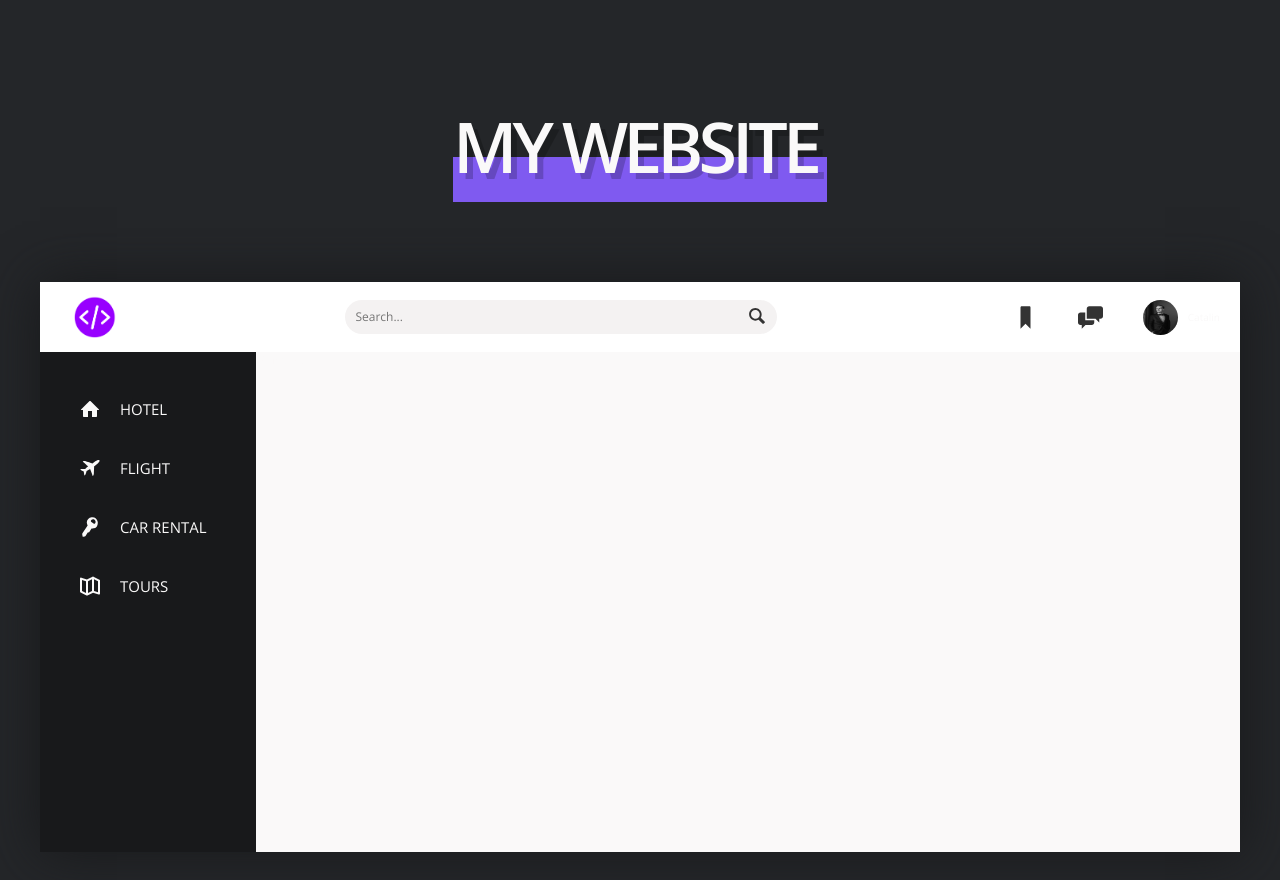
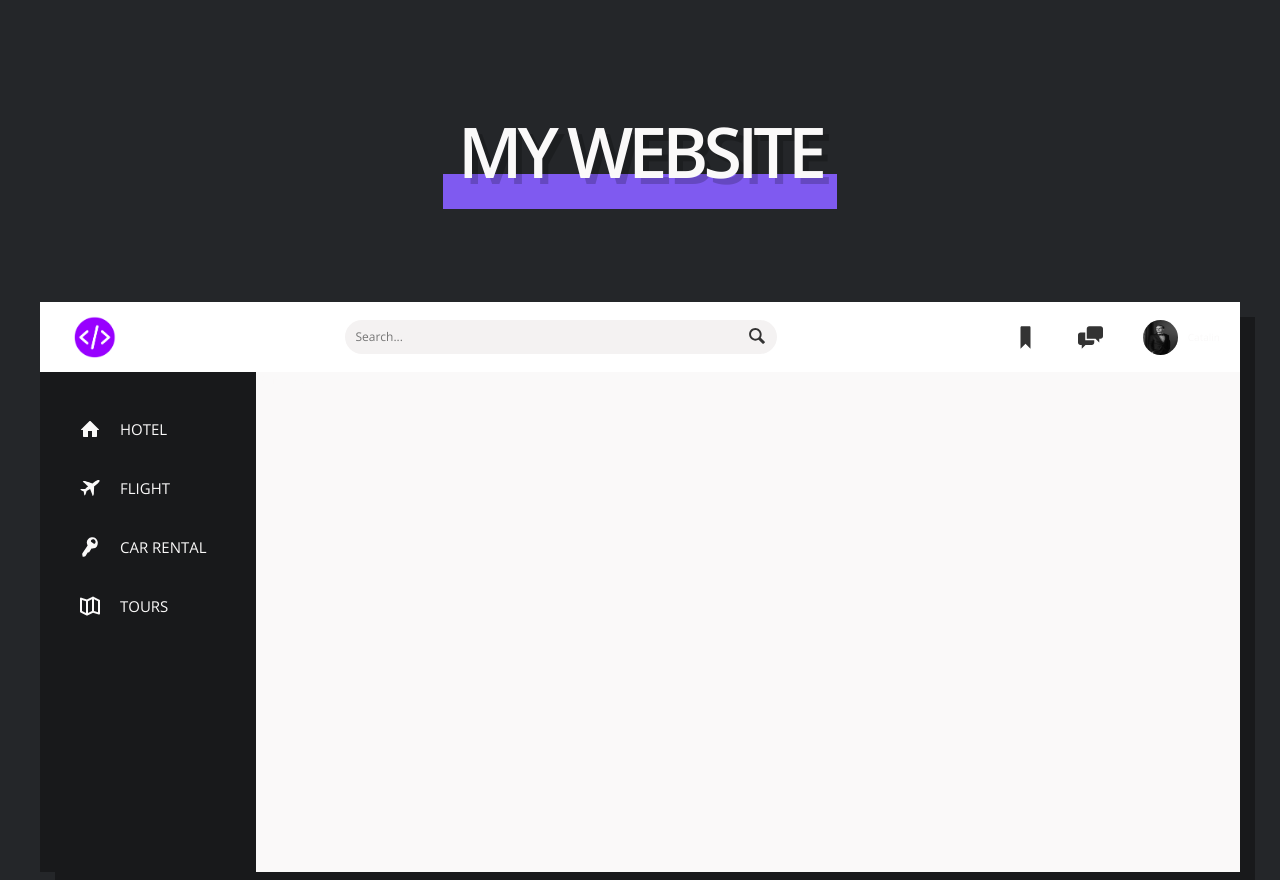
Before and after one commit to catalinpit/trillo, a website: page index.html in a window 1280 px wide. Drawn offline with nearby package versions, Linux system fonts and the light colour scheme.

Commit message:
Changed colors

```diff
--- a/index.html
+++ b/index.html
@@ -8,7 +8,7 @@
         <link rel="stylesheet" href="css/style.css">
         <link rel="shortcut icon" type="image/png" href="img/favicon.png">
 
-        <title>trillo &mdash; Your all-in-one booking app</title>
+        <title>Pillo</title>
     </head>
     <body>
         <div class="page-top">
--- a/sass/_layout.scss
+++ b/sass/_layout.scss
@@ -19,14 +19,25 @@
         display: inline-block;
         text-transform: uppercase;
         text-align: center;
-        padding-top: 1rem;
+        padding: 1.5rem;
         font-size: 7rem;
         font-weight: 900;
         letter-spacing: -.5rem;
 
-        box-shadow: inset 0 -45px 0 var(--hover-color);
+        background-image: linear-gradient(120deg, var(--hover-color) 0%, var(--hover-color) 100%);
+        background-repeat: no-repeat;
+        background-size: 100% 0.5em;
+        background-position: 0 88%;
+        transition: background-size 0.25s ease-in;
+        transition: all .5s;
+
+        &:hover {
+            background-size: 100% 90%;
+            border-radius: 5px;
+            transform: skewX(-10deg)
+        }
+
         text-shadow: 6px 6px 0px rgba(0,0,0,0.2);
-        padding-right: 1rem;
     }
 }
 
@@ -38,7 +49,8 @@
     max-width: 120rem;
     margin: 8rem auto;
     background-color: var(--color-container);
-    box-shadow: 0px 0px 50px 0px var(--color-primary-dark);
+    //box-shadow: 0px 0px 50px 0px var(--color-primary-dark);
+    box-shadow: 15px 15px 0px var(--color-primary-dark);
     color: var(--color-grey-light-1);
 
     // for testing
```
Also changed, not shown: css/style.css.
